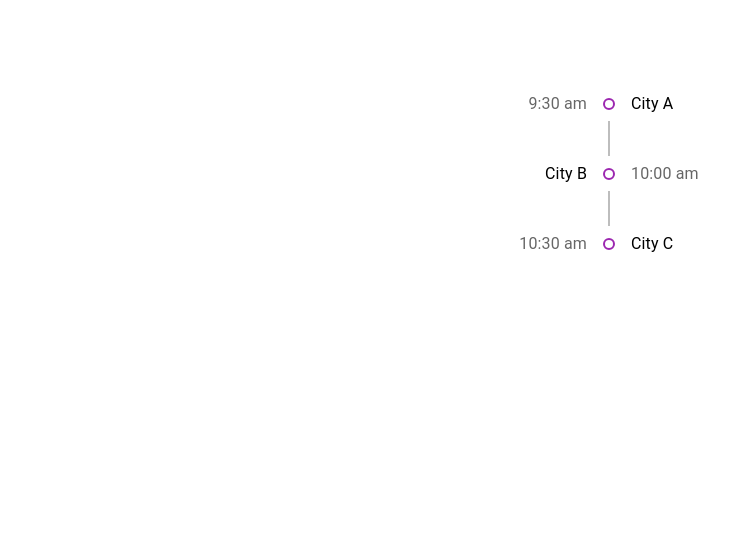
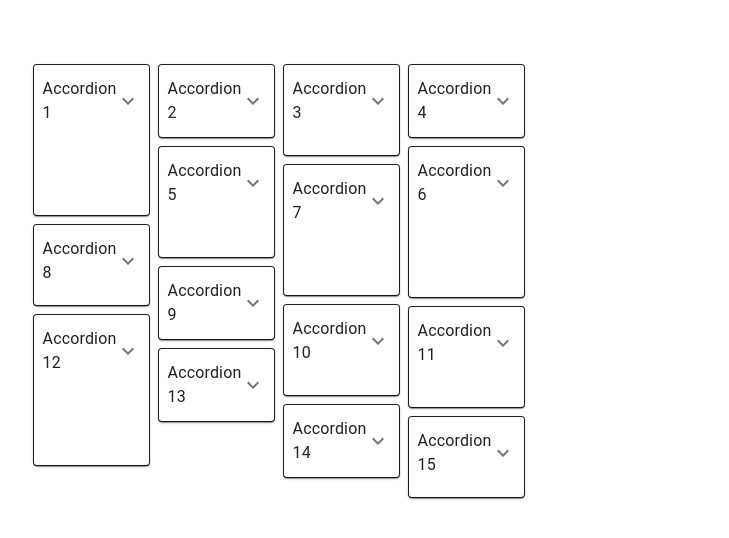
Before and after one commit to mrkmartin/react-mui, a React (Create React App) app: page / in a window 1280 px wide. Shown: the top 538 px of the page, without its empty margins (31-760 px from the left). Built offline with nearby package versions, Linux system fonts and the light colour scheme.

Commit message:
Add Masonry component

```diff
--- a/src/App.tsx
+++ b/src/App.tsx
@@ -31,7 +31,8 @@
 // import { MuiSkeleton } from './components/MuiSkeleton';
 // import { MuiLoadingButton } from './components/MuiLoadingButton';
 // import { MuiTabs } from './components/MuiTabs';
-import { MuiTimeline } from './components/MuiTimeline';
+// import { MuiTimeline } from './components/MuiTimeline';
+import { MuiMasonry } from './components/MuiMasonry';
 
 function App() {
   return (
@@ -68,7 +69,8 @@
       {/* <MuiSkeleton /> */}
       {/* <MuiLoadingButton /> */}
       {/* <MuiTabs /> */}
-      <MuiTimeline />
+      {/* <MuiTimeline /> */}
+      <MuiMasonry />
     </div>
   );
 }
--- /dev/null
+++ b/src/components/MuiMasonry.tsx
@@ -0,0 +1,42 @@
+import {
+  Box,
+  Paper,
+  Accordion,
+  AccordionSummary,
+  AccordionDetails,
+  Typography,
+} from '@mui/material';
+import { Masonry } from '@mui/lab';
+import ExpandMoreIcon from '@mui/icons-material/ExpandMore';
+
+const heights = [
+  150, 30, 90, 70, 110, 150, 130, 80, 50, 90, 100, 150, 30, 50, 80,
+];
+
+export const MuiMasonry = () => {
+  return (
+    <Box sx={{ width: 500, minHeight: 400 }}>
+      <Masonry columns={4} spacing={1}>
+        {heights.map((height, index) => (
+          <Paper
+            key={index}
+            sx={{
+              //   display: 'flex',
+              //   justifyContent: 'center',
+              //   alignItems: 'center',
+              //   height,
+              border: '1px solid',
+            }}
+          >
+            <Accordion sx={{ minHeight: height }}>
+              <AccordionSummary expandIcon={<ExpandMoreIcon />}>
+                <Typography>Accordion {index + 1}</Typography>
+              </AccordionSummary>
+              <AccordionDetails>Content</AccordionDetails>
+            </Accordion>
+          </Paper>
+        ))}
+      </Masonry>
+    </Box>
+  );
+};
```
